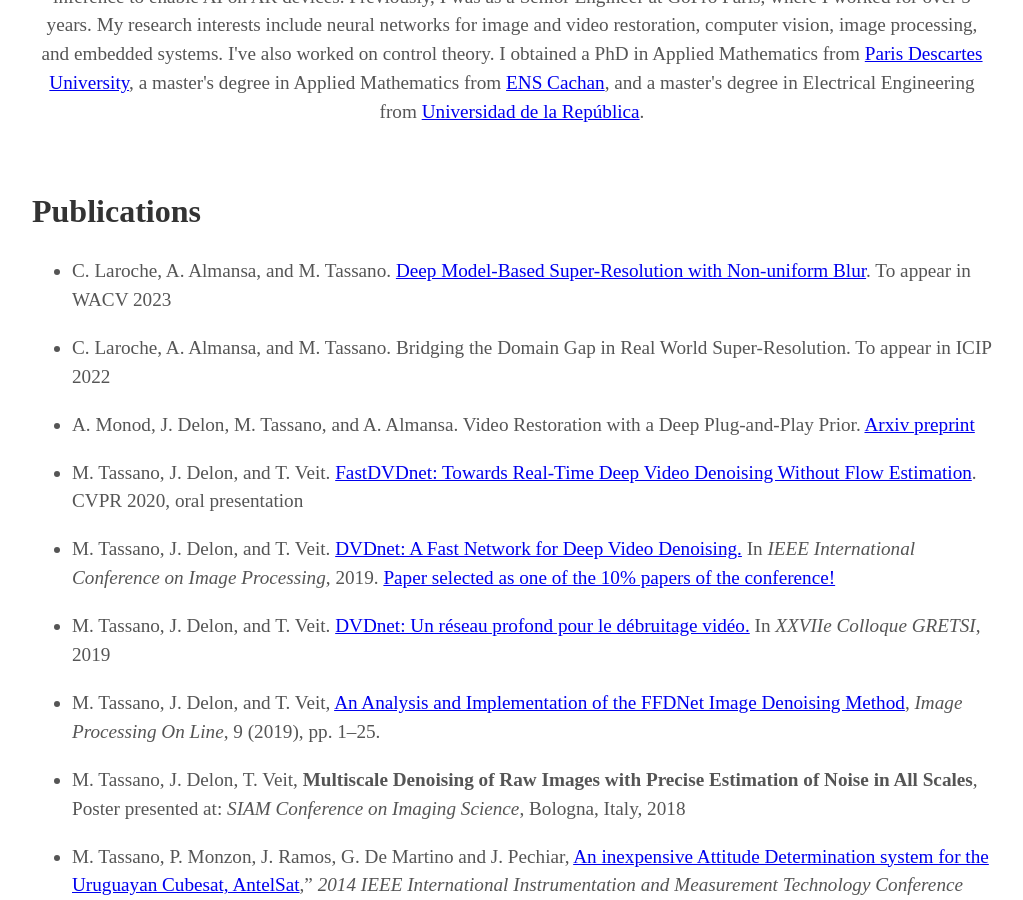
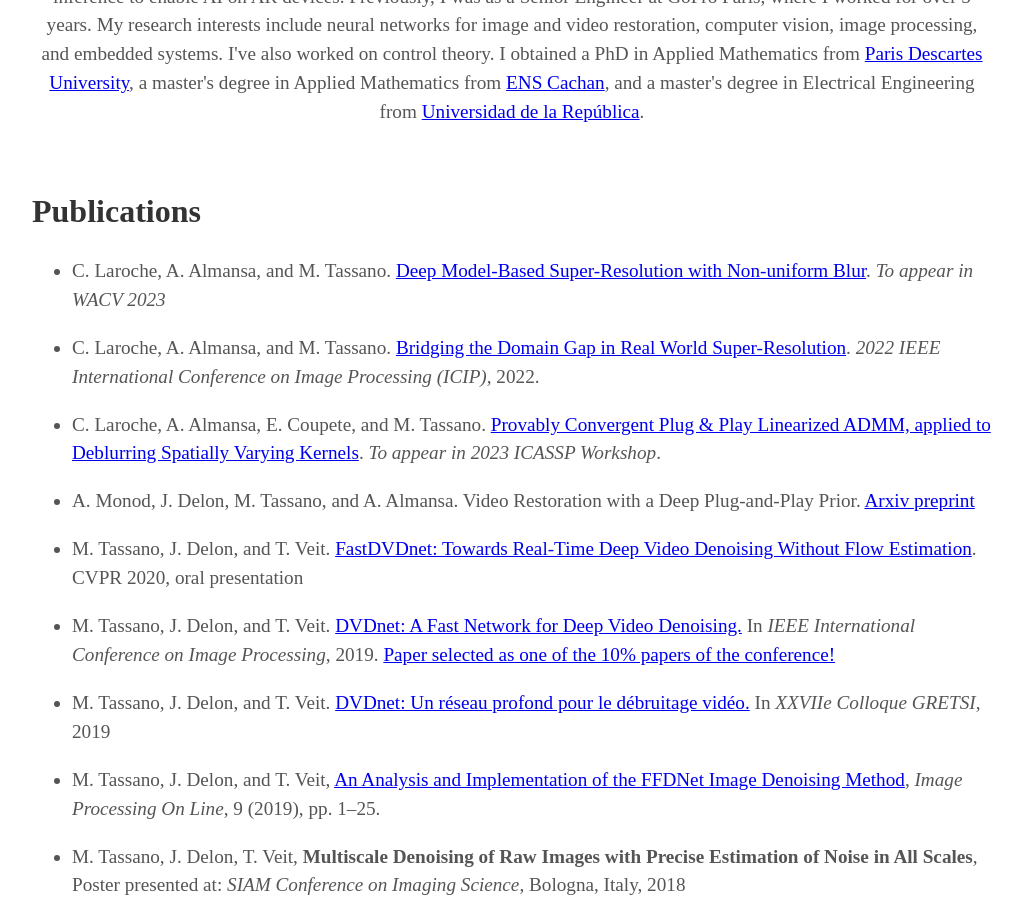
Before and after one commit to m-tassano/m-tassano.github.io, a Jekyll site: the page built from index.md, in a window 1280 px wide and 900 px high, scrolled down 1103 px. Shown: the whole window, without its empty margins (128-1151 px from the left). Built offline with Jekyll 4.4.1, drawn with Linux system fonts in a browser that asks for light colours; some web fonts are replaced.

Commit message:
Update about.html

```diff
--- a/_includes/about.html
+++ b/_includes/about.html
@@ -7,9 +7,11 @@
 {% capture x %}
 ## Publications
 
-- C. Laroche, A. Almansa, and M. Tassano. [Deep Model-Based Super-Resolution with Non-uniform Blur](https://arxiv.org/abs/2204.10109). To appear in WACV 2023
+- C. Laroche, A. Almansa, and M. Tassano. [Deep Model-Based Super-Resolution with Non-uniform Blur](https://arxiv.org/abs/2204.10109). _To appear in WACV 2023_
 
-- C. Laroche, A. Almansa, and M. Tassano. Bridging the Domain Gap in Real World Super-Resolution. To appear in ICIP 2022
+- C. Laroche, A. Almansa, and M. Tassano. [Bridging the Domain Gap in Real World Super-Resolution](https://ieeexplore.ieee.org/document/9897850). _2022 IEEE International Conference on Image Processing (ICIP)_, 2022.
+
+- C. Laroche, A. Almansa, E. Coupete, and M. Tassano. [Provably Convergent Plug & Play Linearized ADMM, applied to Deblurring Spatially Varying Kernels](https://arxiv.org/abs/2210.10605). _To appear in 2023 ICASSP Workshop_.
 
 - A. Monod, J. Delon, M. Tassano, and A. Almansa. Video Restoration with a Deep Plug-and-Play Prior. [Arxiv preprint](https://arxiv.org/abs/2209.02854)
 
```
